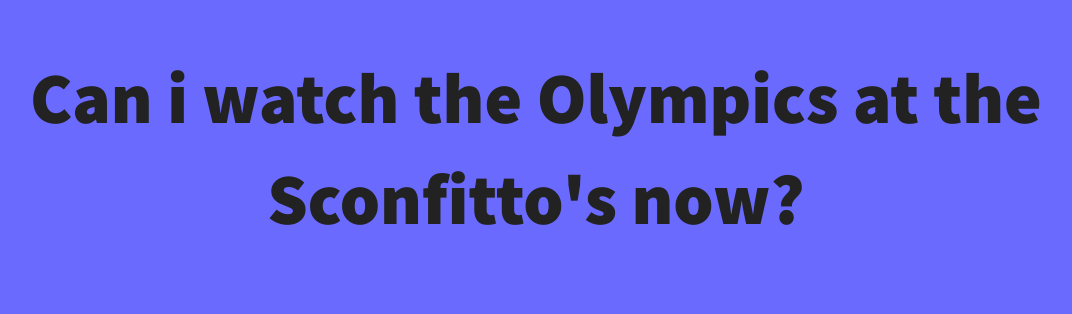
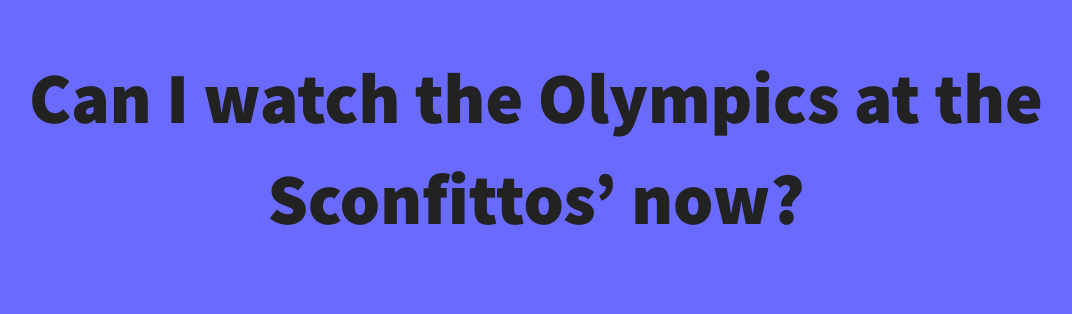
Before and after one commit to jrsconfitto/jrsconfitto.github.io, a Jekyll site: the page built from olympics/index.html, in a window 1280 px wide. Shown: the top 314 px of the page, without its empty margins (104-1176 px from the left). Built offline with Jekyll 4.4.1, drawn with Linux system fonts in a browser that asks for light colours; nearby versions of some CDN libraries; Markdown is read by kramdown in place of the engine named in the settings.

Commit message:
Pedantry
:)

```diff
--- a/olympics/index.html
+++ b/olympics/index.html
@@ -72,7 +72,7 @@ layout: nil
     </head>
     <body>
 
-        <h1 align="center">Can i watch the Olympics at the Sconfitto's now?</h1>
+        <h1 align="center">Can I watch the Olympics at the Sconfittos&rsquo; now?</h1>
 
         <div class="response">
           <h2 class="answer"
```
